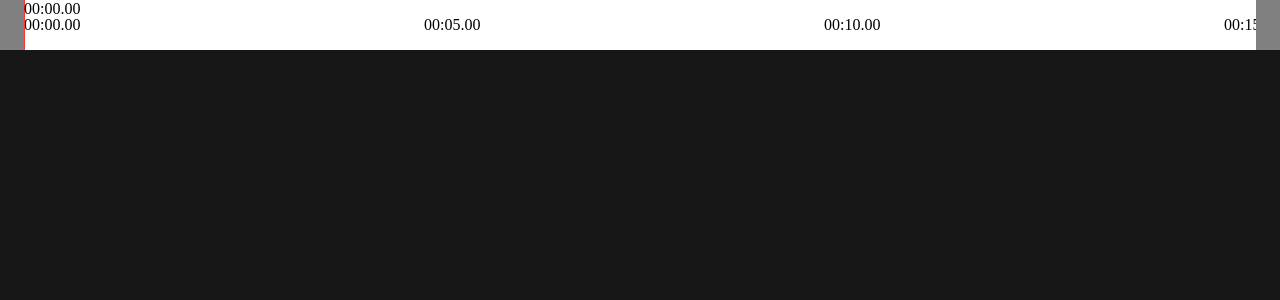
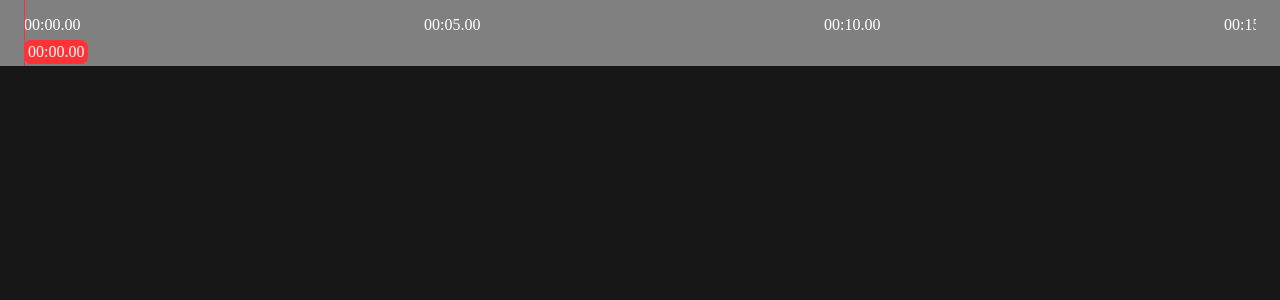
Before and after one commit to helloheesu/clova-dubbing, a React (Vite) app: page / in a window 1280 px wide. Shown: the top 300 px of the page. Built offline with nearby package versions, Linux system fonts and the light colour scheme.

Commit message:
💄 currentTimeIndicator position & color

```diff
--- a/src/App.scss
+++ b/src/App.scss
@@ -5,4 +5,5 @@
 
 body {
   background-color: $secondary-background;
+  color: $primary-color;
 }
--- a/src/components/CurrentPositionIndicator.tsx
+++ b/src/components/CurrentPositionIndicator.tsx
@@ -8,7 +8,7 @@ interface props {
 const CurrentPositionIndicator = ({ position, time }: props) => {
   return (
     <div className="position-indicator" style={{ left: position }}>
-      {time}
+      <span>{time}</span>
     </div>
   );
 };
--- a/src/components/Timeline.scss
+++ b/src/components/Timeline.scss
@@ -6,10 +6,11 @@
   width: 100%;
   padding: 0 24px;
   box-sizing: border-box;
+  outline: none;
 
   .wrapper {
     position: relative;
-    background-color: white; //for test
+    padding-bottom: 16px;
     white-space: nowrap;
     overflow: scroll;
     @include scrollbar-horizontal;
@@ -27,5 +28,13 @@
     background-color: $force-background;
     width: 1px;
     height: 100%;
+
+    span {
+      position: absolute;
+      background-color: $force-background;
+      top: 40px;
+      padding: 3px 4px;
+      border-radius: 7px;
+    }
   }
 }
```
Also changed, not shown: 1 other file (tests, documents, lock files or other folders).
